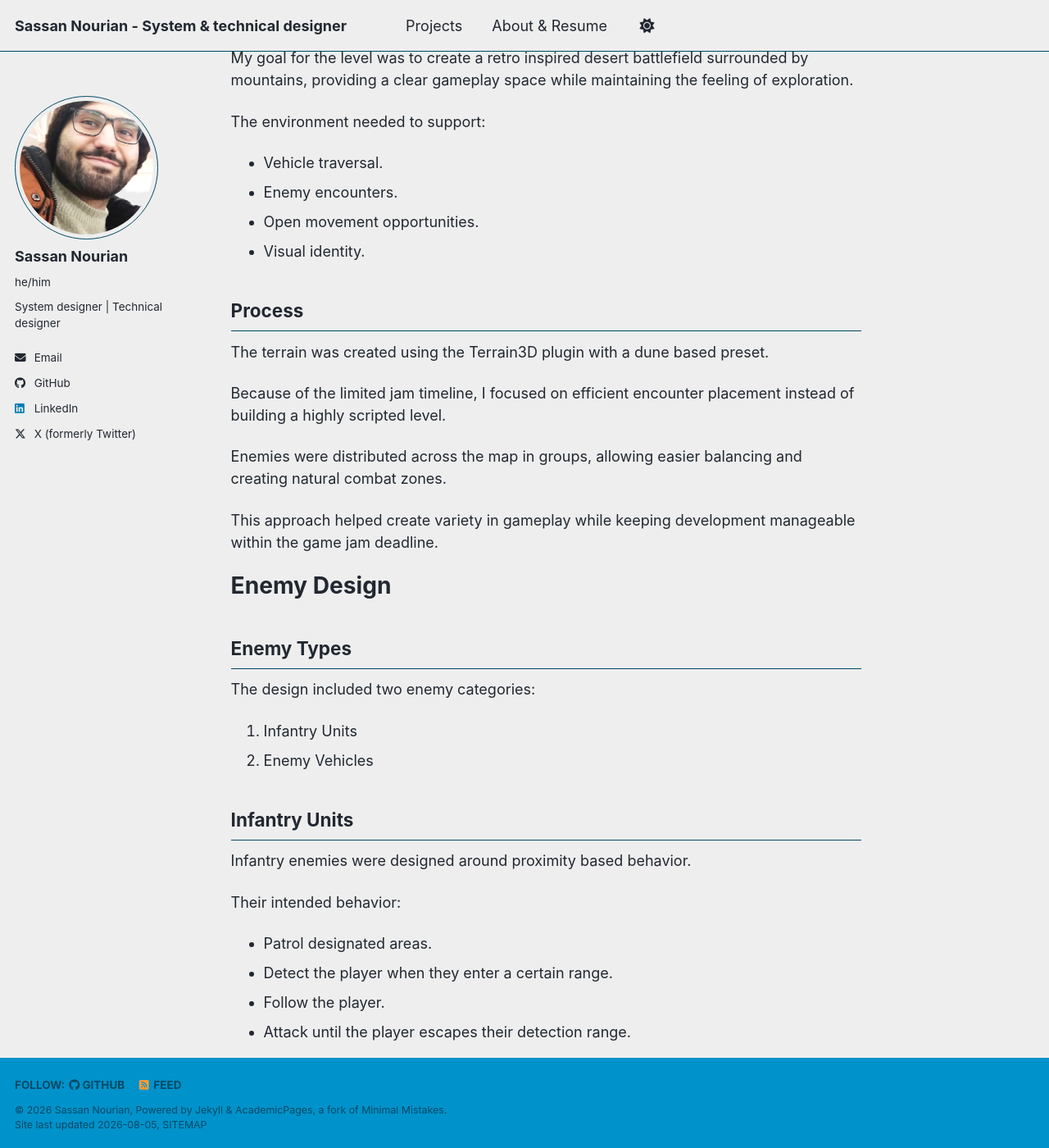
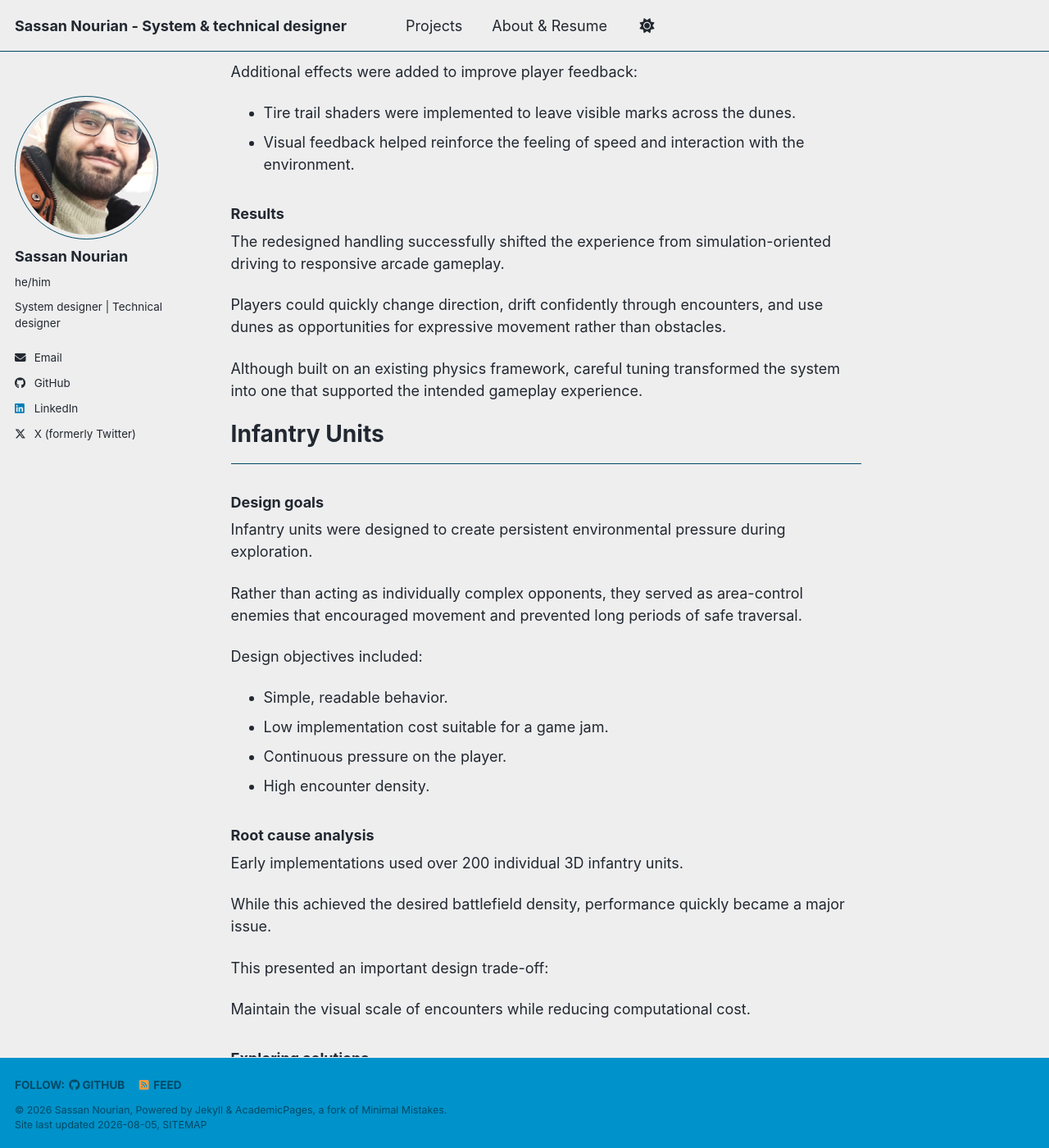
Before and after one commit to SassanTheDev/SassanTheDev.github.io, a Jekyll site: the page built from _pages/dust-devil.md, in a window 1280 px wide and 1400 px high, scrolled down 3752 px. Shown: the whole window at 82% size. Built offline with Jekyll 4.4.1, drawn with Linux system fonts in a browser that asks for light colours; a style sheet for code colours, icons or effects is not loaded; some of the changed text lies outside the part shown.

Commit message:
update dust devil

```diff
--- a/_pages/dust-devil.md
+++ b/_pages/dust-devil.md
@@ -15,7 +15,7 @@
 **Roels:** Game designer, Level designer, Programmer
 **Tools:** Godot 4, Microsoft office, Google suite, Trello
 **Play:** [Browser/Windows](https://aethewn.itch.io/dust-devil)
-**Description:** Dust Devil is a 3D twin-stick shooter inspired by desert science-fiction worlds such as *Dune* and classic retro arcade shooters.
+**Description:** Dust Devil is a 3D arcade twin-stick shooter inspired by science-fiction desert settings such as Dune and classic arcade action games. Players explore a hostile desert, engage enemy patrols, and survive increasingly dangerous encounters while maintaining momentum across large sand dunes.
 
 # Responsibilities
 
@@ -24,8 +24,8 @@
 My contributions included:
 
 * Designing vehicle navigation system.
-* Designing enemy vehicle.
-* Designing infantry enemy.
+* Designing infantry and enemy vehicle behaviors.
+* Designing combat encounters.
 * Designing UI/UX elements.
 * Designing the desert level.
 * Creating and maintaining the Game Design Document.
@@ -42,21 +42,39 @@
 The goal was to create a vehicle that:
 
 * Responded quickly to player input.
-* Felt fun when drifting across the terrain.
+* Smooth drifting without sacrificing control.
 * Made jumping over dunes feel rewarding and satisfying.
 * Supported fast arcade style gameplay.
 
+### Root cause analysis
+
+Given the project's limited schedule, creating a vehicle physics system from scratch was impractical so I evaluated couple of freely available vehicle physics solutions and selected the Easy Vehicle Physics plugin as a starting point. Although the plugin provided functional vehicle behavior, its default tuning emphasized realistic handling.
+
+During playtesting I identified several issues:
+
+Steering felt delayed.
+Vehicles carried excessive momentum.
+Drifting was difficult to control.
+Jumping over dunes lacked excitement.
+
+While the underlying system was technically solid, it did not support the fast-paced arcade experience we wanted.
+
 ### Exploring solutions
 
-Because of the short development timeline, instead of creating a vehicle physics system from scratch, I searched and found a free plugin called "Easy vehicle physics".
+Rather than replacing the physics system, I treated the plugin as a configurable framework and focused on redesigning its handling characteristics.
 
-I tested all available car models but none of them met our desired results. They weren't responsive enough, drifting didn't feel enjoyable, jumping off the dunes felt heavy. I realized that if I adjusted the vehicle behavior to better match an arcade experience, we can still use this plugin and achieve the desired result and save ourselves a lot of time.
+To establish clear design targets, I analyzed arcade driving games such as PAKO 2, focusing on:
+
+Steering responsiveness.
+Drift forgiveness.
+Momentum management.
+Airborne control.
 
 ![vehicle navigation balance editor](/images/dust-devil/vehicle-navigation-system-balance-editor.png)
 
 ### Designing and balancing new navigation system
 
-By looking at famous twin stick shooter games such as PAKO 2, and through iteration by tweaking differnt variables I found the best values for each one:
+Using these observations, I iteratively adjusted numerous handling parameters until the vehicle consistently delivered the intended player experience.
 
 ![vehicle navigation balance spreadsheet](/images/dust-devil/vehicle-navigation-system-balance-spreadsheet.png)
 
@@ -67,56 +85,107 @@
 
 ### Results
 
-These changes improved the connection between player input and the game world, making movement feel more impactful.
+The redesigned handling successfully shifted the experience from simulation-oriented driving to responsive arcade gameplay.
 
-# Level Design
+Players could quickly change direction, drift confidently through encounters, and use dunes as opportunities for expressive movement rather than obstacles.
 
-## Goal
+Although built on an existing physics framework, careful tuning transformed the system into one that supported the intended gameplay experience.
 
-My goal for the level was to create a retro inspired desert battlefield surrounded by mountains, providing a clear gameplay space while maintaining the feeling of exploration.
+# Infantry Units
 
-The environment needed to support:
+---
 
-* Vehicle traversal.
-* Enemy encounters.
-* Open movement opportunities.
-* Visual identity.
+### Design goals
 
-## Process
+Infantry units were designed to create persistent environmental pressure during exploration.
 
-The terrain was created using the Terrain3D plugin with a dune based preset.
+Rather than acting as individually complex opponents, they served as area-control enemies that encouraged movement and prevented long periods of safe traversal.
 
-Because of the limited jam timeline, I focused on efficient encounter placement instead of building a highly scripted level.
+Design objectives included:
 
-Enemies were distributed across the map in groups, allowing easier balancing and creating natural combat zones.
+* Simple, readable behavior.
+* Low implementation cost suitable for a game jam.
+* Continuous pressure on the player.
+* High encounter density.
 
-This approach helped create variety in gameplay while keeping development manageable within the game jam deadline.
+### Root cause analysis
 
-# Enemy Design
+Early implementations used over 200 individual 3D infantry units.
 
-## Enemy Types
+While this achieved the desired battlefield density, performance quickly became a major issue.
 
-The design included two enemy categories:
+This presented an important design trade-off:
 
-1. Infantry Units
-2. Enemy Vehicles
+Maintain the visual scale of encounters while reducing computational cost.
 
-## Infantry Units
+### Exploring solutions
 
-Infantry enemies were designed around proximity based behavior.
+I approached the problem through multiple iterations.
 
-Their intended behavior:
+First, I removed unnecessary character models to reduce rendering cost.
 
-* Patrol designated areas.
-* Detect the player when they enter a certain range.
-* Follow the player.
-* Attack until the player escapes their detection range.
+Although this improved performance, it was insufficient.
 
-This created pressure during exploration while keeping the behavior simple enough for a short development cycle.
+Next, I implemented object pooling to eliminate frequent object creation and destruction during gameplay.
 
-## Enemy Vehicles
+Finally, I redesigned encounter composition by organizing infantry into patrol groups rather than treating every unit as an independent encounter.
 
-Enemy vehicles were designed to create higher intensity encounters.
+This reduced the total number of active enemies while preserving the player's perception of a populated battlefield.
+
+### Designing infantry units
+
+Infantry behavior was intentionally straightforward.
+
+Each squad followed a simple gameplay loop:
+
+* Patrol a designated area.
+* Detect nearby players.
+* Pursue the player.
+* Attack while within range.
+* Return to patrol after losing the target.
+
+A lightweight state machine controlled these behaviors, allowing enemy logic to remain predictable, easy to balance, and quick to iterate during development.
+
+An infantry manager handled pooled spawning and squad management.
+
+![enemy-ai-flowchart](/images/dust-devil/enemy-ai-flowchart.png)
+
+### Implementation
+
+To keep enemy behavior predictable while remaining extensible, I designed a simple state machine with Patrol, Chase, Attack and Return states. This made enemy behavior easier to tune and allowed rapid iteration during the jam.
+
+### Results
+
+Grouping enemies and pooling instances significantly improved runtime performance while maintaining combat intensity.
+
+The final design provided continuous pressure throughout exploration without overwhelming either the player or the hardware.
+
+# Enemy Vehicles
+
+---
+
+### Design goals
+
+While infantry controlled space, enemy vehicles were designed to create dynamic pursuit encounters.
+
+Their purpose was to interrupt exploration and force players into high-speed combat situations that contrasted with stationary infantry encounters.
+
+The intended gameplay experience was:
+
+* Increased tension.
+* Mobile threats.
+* Continuous movement during combat.
+* Greater encounter variety.
+
+### Root cause analysis
+
+Initially, I explored creating a custom vehicle system for enemy AI. However, given the remaining development time, this approach carried unnecessary risk. Instead, I reused the tuned player vehicle system and adapted it for AI-controlled enemies but they didn't feel dynamic or a big challenge to the player. The problem was that the enemy cars can only chase and crash into the player and lack any ability to shoot at the player.
+
+### Exploring solutions
+
+I evaluated two possible weapon behaviors: high fire rate with low damage, and low fire rate with high damage. Due to the limited scope of the game jam, I selected the first option, as it required less balancing effort while still creating consistent pressure on the player.
+
+### Designing enemy vehicle
 
 Their behavior:
 
@@ -126,35 +195,20 @@
 
 The combination of stationary infantry threats and mobile vehicle threats created different combat situations without requiring complex AI systems.
 
-# Development Constraints & Solutions
+Through iterations I found the optimal detection range and chasing range, at first it was too short so the infantry wouldn't follow the player as long as we wanted but by balnacing that, this issue was solved.
 
-## Constraint: Short development timeline
+### Implementation
 
-The biggest production challenge was balancing ambition with available time.
+I used the state machine I made for the infantry units and similar to infantries I created a car manager system where it would spawn the cars from a pool.
 
-To stay within scope, we prioritized:
 
-* A strong movement system.
-* A clear gameplay loop.
-* Simple but readable enemy behaviors.
-* A focused environment.
-* Adding retro feelings with visual filters.
-* The cat model... because why not!
+### Results
 
-Instead of creating many mechanics, we concentrated on making the core driving and shooting experience enjoyable.
+Combining stationary infantry with mobile vehicle patrols created encounters with distinct pacing and decision-making.
 
-## Result
+Players were required to balance positioning, movement, and target prioritization instead of responding to a single enemy type.
 
-Dust Devil successfully delivered a compact arcade experience built around movement, combat, and survival.
-
-The game became 42th between 333 submitted games. The main reason for not being on top 10 was that because of Godot web export limitation, the game was laggy on browsers and directly impacted the player experience.
-
-The project helped me develop practical experience in:
-
-* Designing mechanics under strict constraints.
-* Iterating on player controls.
-* Balancing gameplay systems quickly.
-* Collaborating across design and programming responsibilities.
+This increased encounter variety while keeping AI complexity relatively low.
 
 # Key Takeaways
 
@@ -165,17 +219,3 @@
 Through this project, I learned that small details such as vehicle responsiveness, visual feedback, and movement effects can significantly impact player enjoyment (and the cat model because everyone was mentioning it).
 
 Working within the game jam environment also improved my ability to prioritize features, communicate design decisions, and focus development effort on the elements that create the strongest player experience.
-
-
-
-
-
-
-
-
-
-
-Because the project was created within a one week game jam, the design focus was on creating a strong core gameplay loop rather than building a large amount of content.
-
-The final gameplay loop became:
-**Explore the desert → engage enemies → survive encounters → achieve a higher score**
```
Also changed, not shown: images/dust-devil/enemy-ai-flowchart.png (added).
